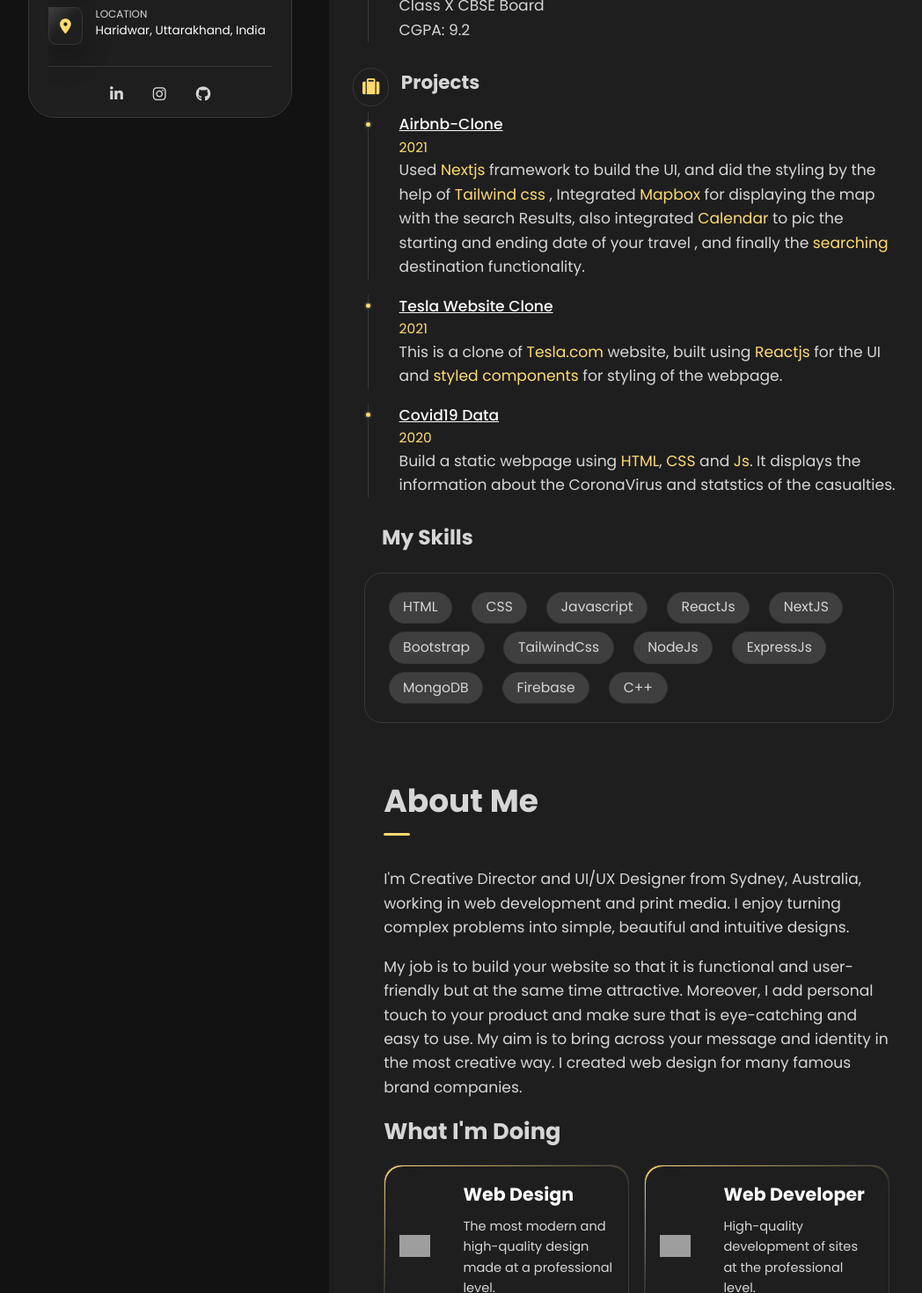
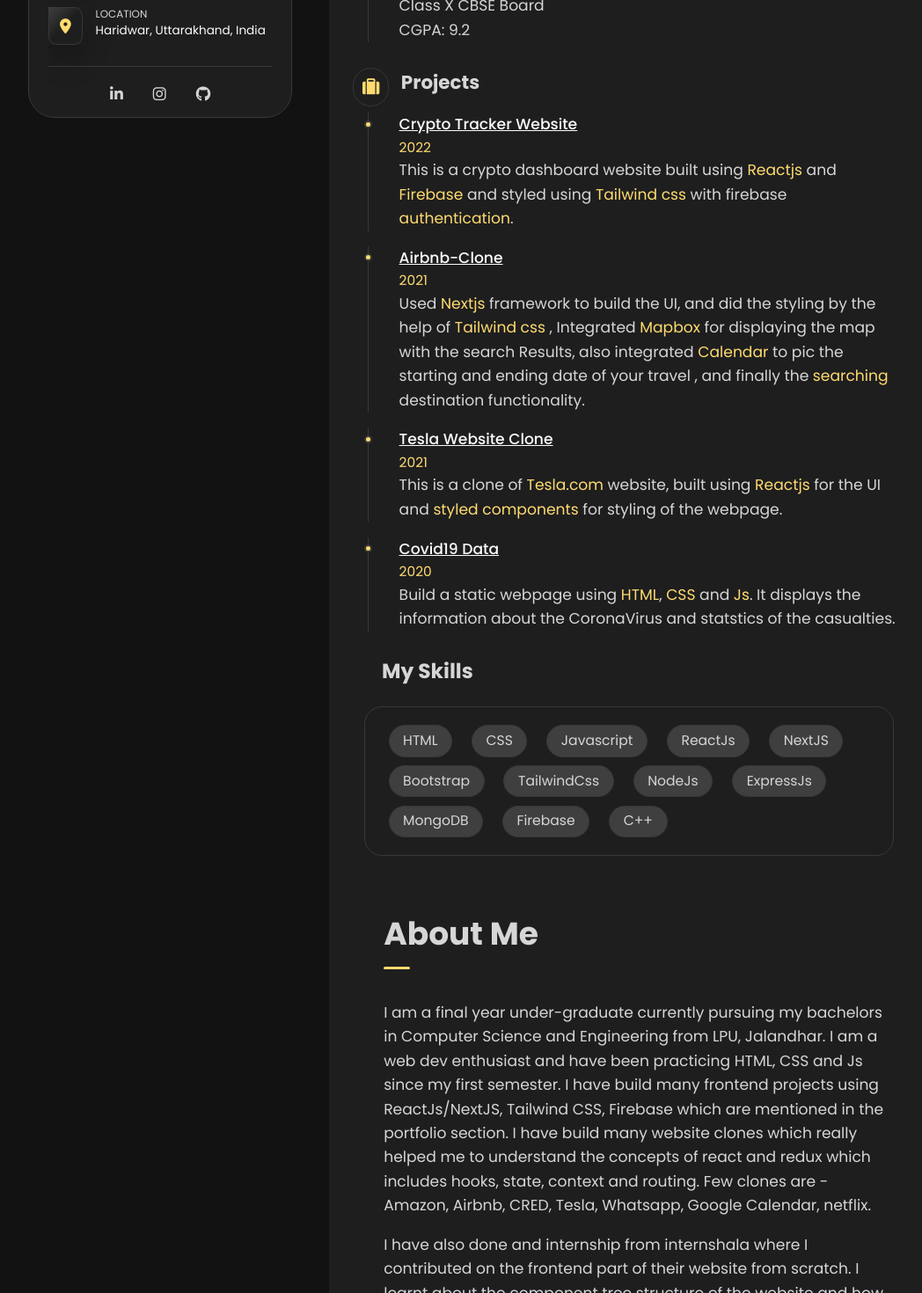
Before and after one commit to ankitt01/Resume, a React (Create React App) app: page / in a window 1280 px wide. Shown: the part 540-2010 px from the top of the page at 88% size, without its empty margins (96-1144 px from the left). Built offline with nearby package versions, Linux system fonts and the light colour scheme; grey boxes are pictures that could not be loaded.

Commit message:
added projects

```diff
--- a/src/components/About.js
+++ b/src/components/About.js
@@ -7,8 +7,8 @@
     return <div className='portfolio'>
       <section className="about-me">
       <h1 className='title'>About Me</h1>
-          <p>I'm Creative Director and UI/UX Designer from Sydney, Australia, working in web development and print media. I enjoy turning complex problems into simple, beautiful and intuitive designs.</p>
-          <p>My job is to build your website so that it is functional and user-friendly but at the same time attractive. Moreover, I add personal touch to your product and make sure that is eye-catching and easy to use. My aim is to bring across your message and identity in the most creative way. I created web design for many famous brand companies.</p>
+          <p>I am a final year under-graduate currently pursuing my bachelors in Computer Science and Engineering from LPU, Jalandhar. I am a web dev enthusiast and have been practicing HTML, CSS and Js since my first semester. I have build many frontend projects using ReactJs/NextJS, Tailwind CSS, Firebase which are mentioned in the portfolio section. I have build many website clones which really helped me to understand the concepts of react and redux which includes hooks, state, context and routing. Few clones are - Amazon, Airbnb, CRED, Tesla, Whatsapp, Google Calendar, netflix. </p>
+          <p>I have also done and internship from internshala where I contributed on the frontend part of their website from scratch. I learnt about the component tree structure of the website and how the data flow from one part of the website to other. Implemented the concept Redux state management to keep a global state which can be easily access throughout the website. I am able to convert any figma designs to websites using all the best practices. My job is to build your website so that it is functional and user-friendly but at the same time attractive. Moreover, I add personal touch to your product and make sure that is eye-catching and easy to use. My aim is to bring across your message and identity in the most creative way.</p>
 
           <h1>What I'm Doing</h1>
 
--- a/src/components/ProjectDetail.js
+++ b/src/components/ProjectDetail.js
@@ -13,7 +13,7 @@
         <h1 className='title'>{project.title}</h1>
         <NavLink to="/portfolio" className="linkp"><i class="fa fa-arrow-left" aria-hidden="true"></i>Back to Portfolio</NavLink>
           <div className="project-banner">
-            <img  src={`/images/${project.img}`} alt="project-banner" />
+          <a href={project.live} target="_blank"> <img  src={`/images/${project.img}`} alt="project-banner" /> </a>
             {project.tech.map((tech) => (<button>{tech}</button> ) )} <br/> <br />
             <button> <a href={project.github} target="_blank">Github Code</a> </button>
             <button> <a href={project.live} target="_blank">Live Project Link</a> </button>
--- a/src/components/Resume.js
+++ b/src/components/Resume.js
@@ -28,6 +28,11 @@
 
             <div className="education">
                 <h2 id='projects'>Projects</h2>
+                <div className="tile">
+                    <p className="sub-title"><a href="https://crypto-tracker-website.netlify.app/">Crypto Tracker Website</a></p>
+                    <p className="year">2022</p>
+                    <p className="desc">This is a crypto dashboard website built using <span>Reactjs</span> and <span>Firebase</span> and styled using <span>Tailwind css</span> with firebase <span>authentication</span>.</p>
+                </div>
                 <div className="tile">
                     <p className="sub-title"> <a href="https://airbnb-clone-murex-xi.vercel.app/">Airbnb-Clone</a> </p>
                     <p className="year">2021</p>
```
